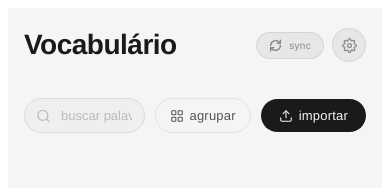
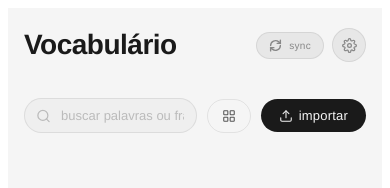
Before and after one commit to lucycilia/Vocabulario, a React (Vite) app: page / in a window 390 px wide. Both pictures are taken after a click on the button "Palavras". Shown: the top 188 px of the page. Built offline with nearby package versions, Linux system fonts and the light colour scheme.

Commit message:
Make agrupar button icon-only on mobile
https://claude.ai/code/session_01KenVUST62TC4GBLCrfgEsz

```diff
--- a/src/App.jsx
+++ b/src/App.jsx
@@ -3248,7 +3248,7 @@ export default function VocabApp() {
                 <svg width="14" height="14" viewBox="0 0 24 24" fill="none" stroke="currentColor" strokeWidth="1.8" strokeLinecap="round" strokeLinejoin="round">
                   <rect x="3" y="3" width="7" height="7" rx="1"/><rect x="14" y="3" width="7" height="7" rx="1"/><rect x="3" y="14" width="7" height="7" rx="1"/><rect x="14" y="14" width="7" height="7" rx="1"/>
                 </svg>
-                {t.groupByStage}
+                {!mobile && t.groupByStage}
               </button>
               <button
                 onClick={() => setShowImportInline(true)}
```
